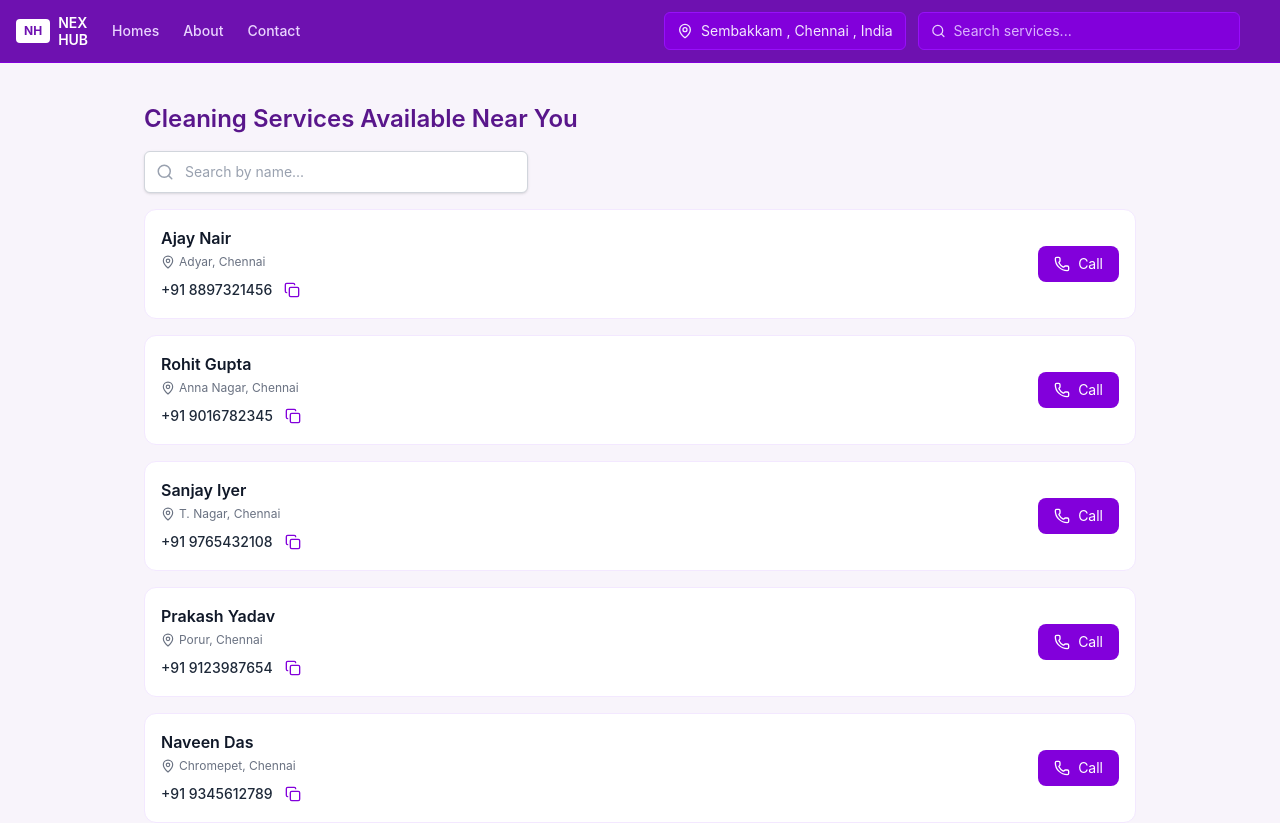
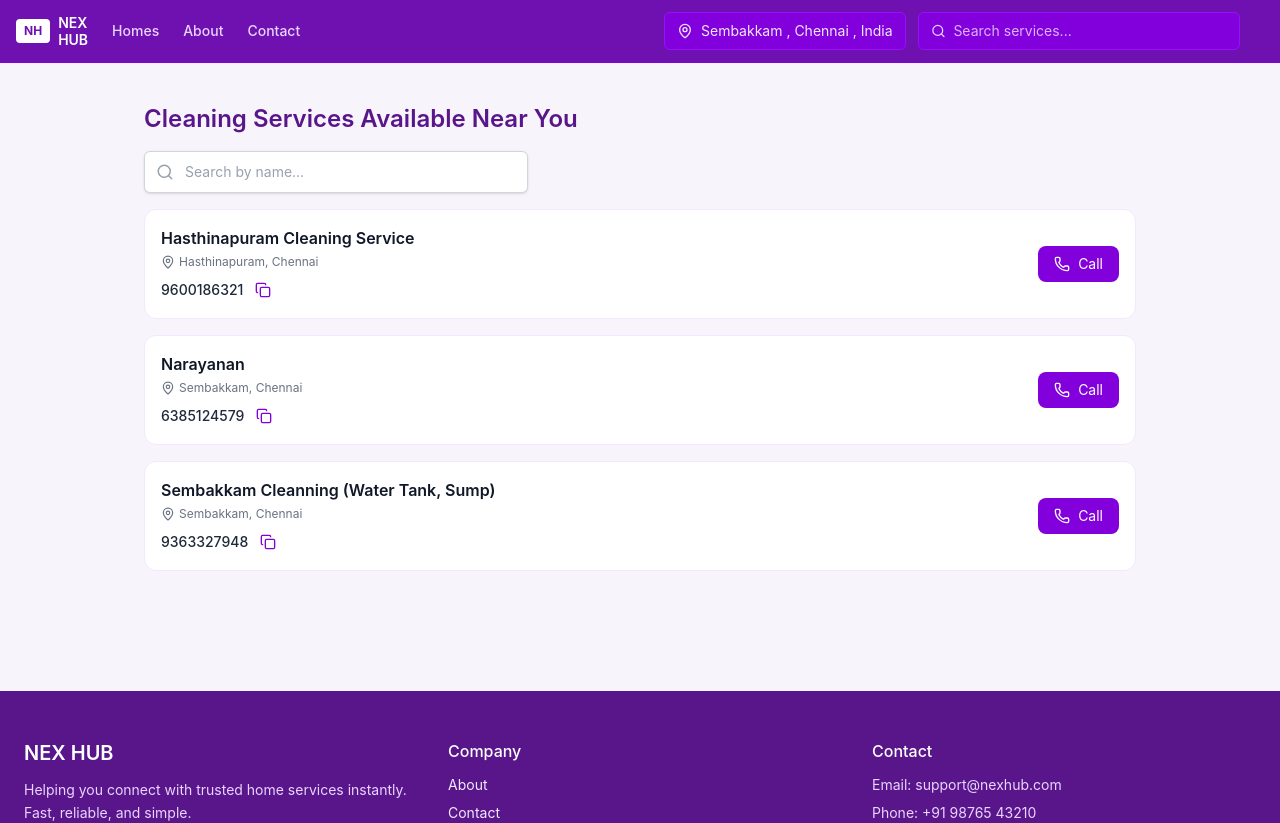
Before and after one commit to Mukunthan-A-R/nexhub, a React (Vite) app: page /cleaning-work in a window 1280 px wide. Shown: the top 823 px of the page. Built offline with nearby package versions, Linux system fonts and the light colour scheme.

Commit message:
adding cleaing datas

```diff
--- a/src/pages/Cleaner.jsx
+++ b/src/pages/Cleaner.jsx
@@ -6,40 +6,22 @@ import ServiceList from "../components/ServiceList";
 const Cleaner = () => {
   const data = [
     {
-      name: "Ajay Nair",
+      name: "Hasthinapuram Cleaning Service",
       role: "Cleaning Service",
-      phone: "+91 8897321456",
-      location: "Adyar, Chennai",
+      phone: "9600186321",
+      location: "Hasthinapuram, Chennai",
     },
     {
-      name: "Rohit Gupta",
+      name: "Narayanan",
       role: "Cleaning Service",
-      phone: "+91 9016782345",
-      location: "Anna Nagar, Chennai",
+      phone: "6385124579",
+      location: "Sembakkam, Chennai",
     },
     {
-      name: "Sanjay Iyer",
+      name: "Sembakkam Cleanning (Water Tank, Sump)",
       role: "Cleaning Service",
-      phone: "+91 9765432108",
-      location: "T. Nagar, Chennai",
-    },
-    {
-      name: "Prakash Yadav",
-      role: "Cleaning Service",
-      phone: "+91 9123987654",
-      location: "Porur, Chennai",
-    },
-    {
-      name: "Naveen Das",
-      role: "Cleaning Service",
-      phone: "+91 9345612789",
-      location: "Chromepet, Chennai",
-    },
-    {
-      name: "Harish Pillai",
-      role: "Cleaning Service",
-      phone: "+91 9871203456",
-      location: "Ambattur, Chennai",
+      phone: "9363327948",
+      location: "Sembakkam, Chennai",
     },
   ];
 
```
